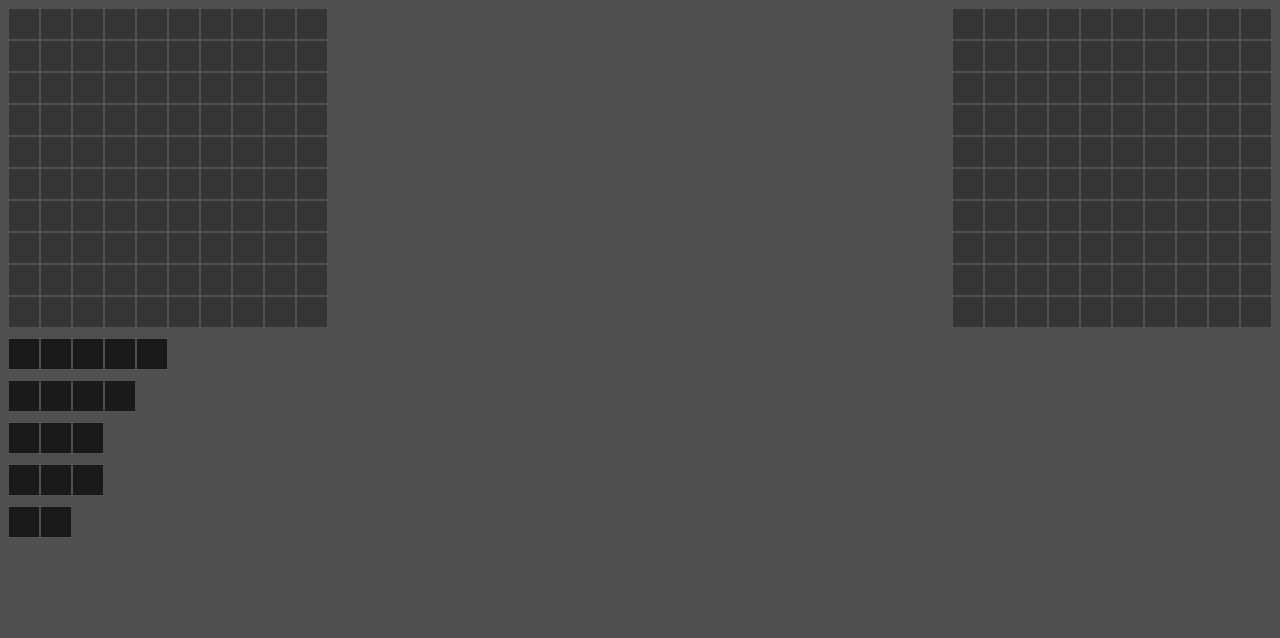
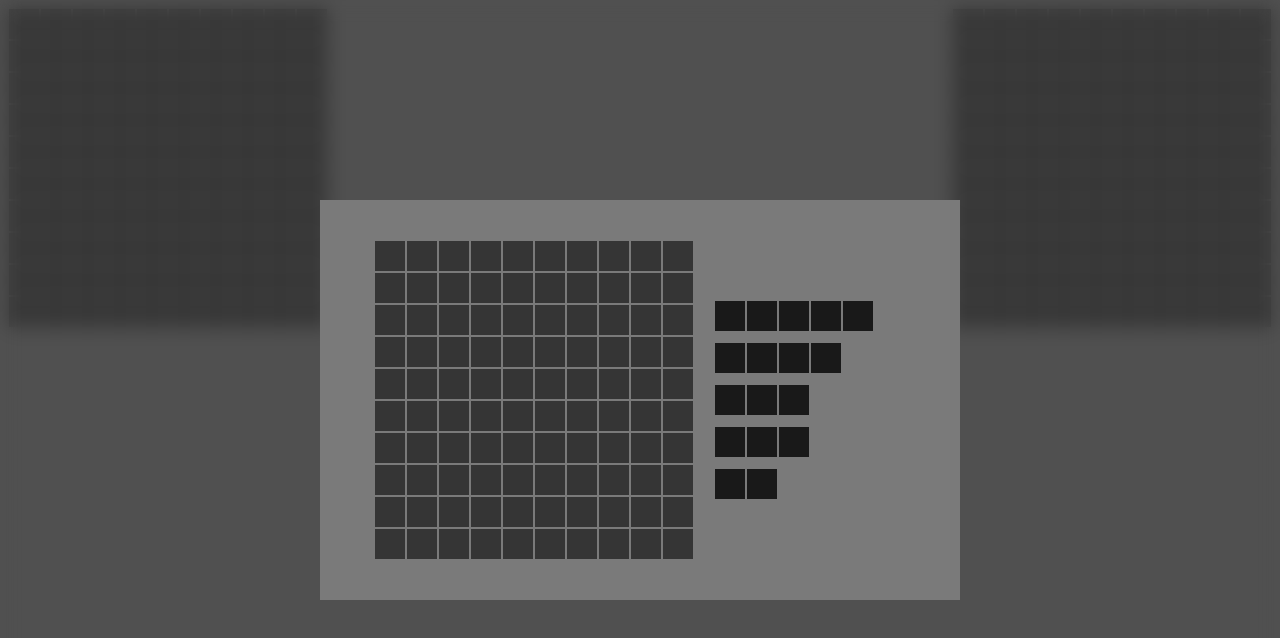
Before and after one commit to Brobo1/battleship, a website built with webpack: page src/template.html in a window 1280 px wide. Built offline with nearby package versions, Linux system fonts and the light colour scheme.

Commit message:
Refactor board creation and modal styling
Extracted the board creation logic into a new module and updated the index file for cleaner imports. Added modal and modal-content styles, and introduced a new startBoard module for displaying available ships.

```diff
--- /dev/null
+++ b/src/components/board.js
@@ -0,0 +1,21 @@
+export function createBoard(player, divEle) {
+  let grid = document.createElement("div");
+  grid.className = "grid";
+  grid.dataset.player = player.playerType;
+  for (let i = 0; i < player.board.width; i++) {
+    let row = document.createElement("div");
+    row.className = "row";
+    for (let j = 0; j < player.board.length; j++) {
+      let cell = document.createElement("div");
+      cell.className = "cell";
+      cell.dataset.row = i.toString();
+      cell.dataset.col = j.toString();
+      if (player.board.board[i][j] && player.playerType === "human") {
+        cell.style.backgroundColor = "#191919";
+      }
+      row.appendChild(cell);
+    }
+    grid.appendChild(row);
+  }
+  divEle.appendChild(grid);
+}
--- /dev/null
+++ b/src/components/startBoard.js
@@ -0,0 +1,30 @@
+import { Player } from "../classes/player";
+import { createBoard } from "./board";
+
+const shipsDiv = document.getElementById("ships");
+const modalDiv = document.getElementById("modal-content");
+
+let player = new Player("Human", "human");
+
+createBoard(player, modalDiv);
+
+export function showAvailableShips(players) {
+  let availableShips = players.avaiableShips;
+  let ships = document.createElement("div");
+  ships.className = "ships";
+  for (let i = 0; i < availableShips.length; i++) {
+    let ship = document.createElement("div");
+    ship.className = "ship";
+    for (let j = 0; j < availableShips[i].ship.length; j++) {
+      let cell = document.createElement("div");
+      cell.className = "cell";
+      cell.style.backgroundColor = "#191919";
+      cell.style.pointerEvents = "none";
+      ship.appendChild(cell);
+    }
+    ships.appendChild(ship);
+  }
+  modalDiv.appendChild(ships);
+}
+
+showAvailableShips(player);
--- a/src/index.js
+++ b/src/index.js
@@ -1,6 +1,8 @@
 import "./styles.css";
 import { Player } from "./classes/player";
 import { Ship } from "./classes/ship";
+import { createBoard } from "./components/board";
+import { showAvailableShips } from "./components/startBoard";
 
 const containerDiv = document.getElementById("container");
 const gridsDiv = document.getElementById("grids");
@@ -17,51 +19,10 @@ function clearBoard() {
   }
 }
 
-function createBoard(player) {
-  let grid = document.createElement("div");
-  grid.className = "grid";
-  grid.dataset.player = player.playerType;
-  for (let i = 0; i < player.board.width; i++) {
-    let row = document.createElement("div");
-    row.className = "row";
-    for (let j = 0; j < player.board.length; j++) {
-      let cell = document.createElement("div");
-      cell.className = "cell";
-      cell.dataset.row = i.toString();
-      cell.dataset.col = j.toString();
-      if (player.board.board[i][j] && player.playerType === "human") {
-        cell.style.backgroundColor = "#191919";
-      }
-      row.appendChild(cell);
-    }
-    grid.appendChild(row);
-  }
-  gridsDiv.appendChild(grid);
-}
-
-function showAvailableShips() {
-  let availableShips = players.p1.avaiableShips;
-  let ships = document.createElement("div");
-  ships.className = "ships";
-  for (let i = 0; i < availableShips.length; i++) {
-    let ship = document.createElement("div");
-    ship.className = "ship";
-    for (let j = 0; j < availableShips[i].ship.length; j++) {
-      let cell = document.createElement("div");
-      cell.className = "cell";
-      cell.style.backgroundColor = "#191919";
-      cell.style.pointerEvents = "none";
-      ship.appendChild(cell);
-    }
-    ships.appendChild(ship);
-  }
-  shipsDiv.appendChild(ships);
-}
-
 function assignBoard() {
   clearBoard();
   for (const player in players) {
-    createBoard(players[player]);
+    createBoard(players[player], gridsDiv);
   }
 }
 
@@ -72,19 +33,5 @@ gridsDiv.addEventListener("click", (e) => {
   // }
 });
 
-containerDiv.addEventListener("click", (e) => {
-  let target = e.target;
-  if (
-    target.className === "cell" &&
-    target.parentElement.parentElement.dataset.player === "human"
-  ) {
-    let row = parseInt(target.dataset.row);
-    let col = parseInt(target.dataset.col);
-    players.p1.placeShip(row, col, new Ship(4), "v");
-    assignBoard(players);
-  }
-});
-
-showAvailableShips();
 // assignBoard();
 assignBoard(players);
--- a/src/styles.css
+++ b/src/styles.css
@@ -39,3 +39,28 @@ body {
 .ship {
   display: flex;
 }
+
+#modal {
+  display: flex;
+  justify-content: center;
+  align-items: center;
+  backdrop-filter: blur(10px);
+  position: absolute;
+  width: 100%;
+  height: 100%;
+  top: 50%;
+  left: 50%;
+  transform: translate(-50%, -50%);
+}
+
+#modal-content {
+  display: flex;
+  justify-content: center;
+  align-items: center;
+  gap: 20px;
+  height: 400px;
+  width: 50%;
+  max-width: 1000px;
+  min-width: 500px;
+  background-color: #7a7a7a;
+}
--- a/src/template.html
+++ b/src/template.html
@@ -5,6 +5,9 @@
     <title>Title</title>
   </head>
   <body>
+    <div id="modal">
+      <div id="modal-content"></div>
+    </div>
     <div id="container">
       <div id="grids"></div>
       <div id="ships"></div>
```
Also changed, not shown: src/components/game.js (added).
